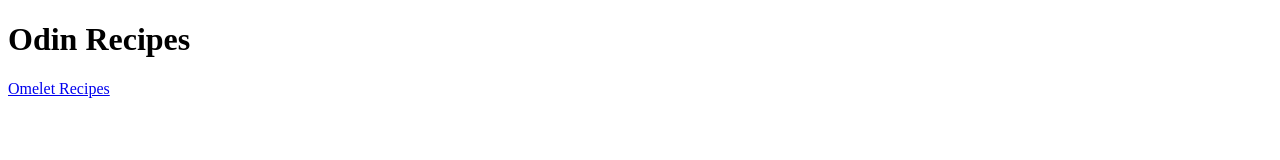
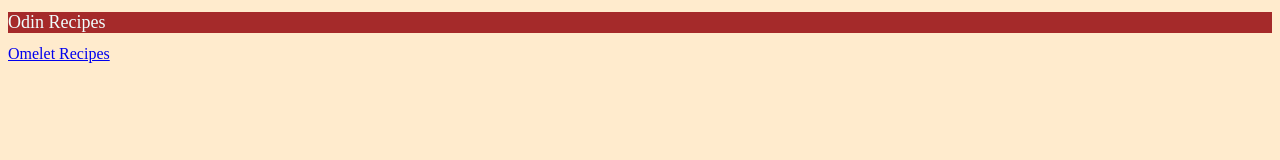
Before and after one commit to zahrabateninia/odin-recipes, a plain HTML site: page index.html in a window 1280 px wide. Drawn offline with Linux system fonts and the light colour scheme.

Commit message:
style.css was added

```diff
--- a/index.html
+++ b/index.html
@@ -5,9 +5,10 @@
     <meta http-equiv="X-UA-Compatible" content="IE=edge">
     <meta name="viewport" content="width=device-width, initial-scale=1.0">
     <title>Document</title>
+    <link rel="stylesheet" href="style.css" >
 </head>
 <body>
-    <h1>Odin Recipes</h1>
+    <h1 id="rec-header">Odin Recipes</h1>
     <a href="./recipes/Omelet.html">Omelet Recipes</a>
 </body>
 </html>
--- /dev/null
+++ b/style.css
@@ -0,0 +1,15 @@
+*{
+    background-color: blanchedalmond;
+
+}
+
+#rec-header {
+    font-size: large;
+    background-color: brown;
+    font-weight: 500;
+    color: azure;
+
+}
+#omelet {
+    background-color: coral;
+}
```
Also changed, not shown: recipes/Omelet.html (+5 -4 lines).
